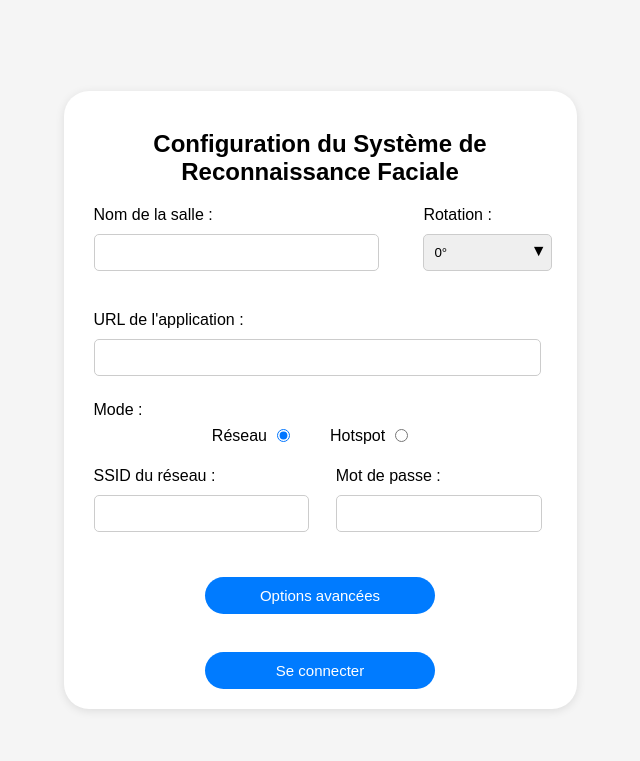
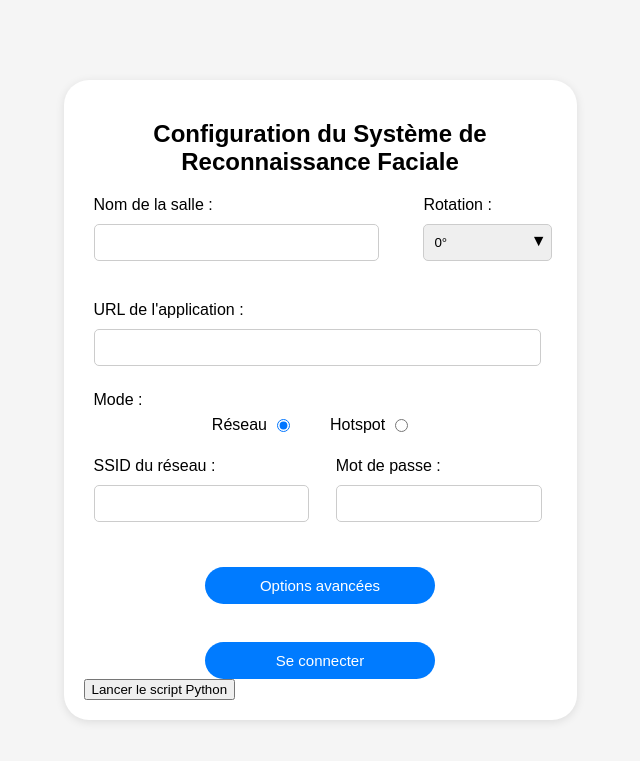
Before and after one commit to dRAOUF1/rpi-config, a Flask app: page / in a window 1280 px wide. Shown: the top 761 px of the page, without its empty margins (320-960 px from the left). Run offline with Flask 3, Linux system fonts and the light colour scheme.

Commit message:
test py script

```diff
--- a/app.py
+++ b/app.py
@@ -1,4 +1,5 @@
-from flask import Flask, render_template,request
+import signal
+from flask import Flask, jsonify, render_template,request
 import subprocess
 import requests
 import socket, os
@@ -6,6 +7,7 @@ from dotenv import load_dotenv
 
 app = Flask(__name__)
 load_dotenv()
+PID_FILE = 'script.pid'
 @app.route('/')
 def index():
     default_values = {
@@ -71,6 +73,29 @@ def connexion():
         process = subprocess.Popen('sleep 10 && sudo reboot', shell=True, stdout=subprocess.PIPE, stderr=subprocess.PIPE)
     return render_template('./configurationTermine.html')
 
+@app.route('/run-script', methods=['POST'])
+def run_script():
+    # Check if PID file exists
+    if os.path.exists(PID_FILE):
+        with open(PID_FILE, 'r') as f:
+            old_pid = int(f.read().strip())
+            try:
+                # Check if the process is still running
+                os.kill(old_pid, 0)
+            except OSError:
+                # Process is not running, ignore
+                pass
+            else:
+                # Kill the old process
+                os.kill(old_pid, signal.SIGTERM)
 
+    # Start new process
+    process = subprocess.Popen(['python3', '/home/pi/Desktop/kra/PFE/main.py'])
+
+    # Write the PID of the new process to the PID file
+    with open(PID_FILE, 'w') as f:
+        f.write(str(process.pid))
+
+    return jsonify({'message': 'Script lancé avec succès!', 'pid': process.pid})
 if __name__ == '__main__':
     app.run(host='0.0.0.0', port=4999,debug=True)
--- a/templates/index.html
+++ b/templates/index.html
@@ -30,6 +30,13 @@
     }
 }
 
+        function runPythonScript() {
+            fetch('/run-script', {
+                method: 'POST',
+            }).then(response => response.text())
+              .then(data => alert(data))
+              .catch(error => console.error('Error:', error));
+        }
     </script>
 </head>
 <body>
@@ -113,6 +120,8 @@
 
             <button type="submit" id="submitButton">Se connecter</button>
         </form>
+
+        <button type="button" onclick="runPythonScript()">Lancer le script Python</button>
     </div>
 </body>
 </html>
```
